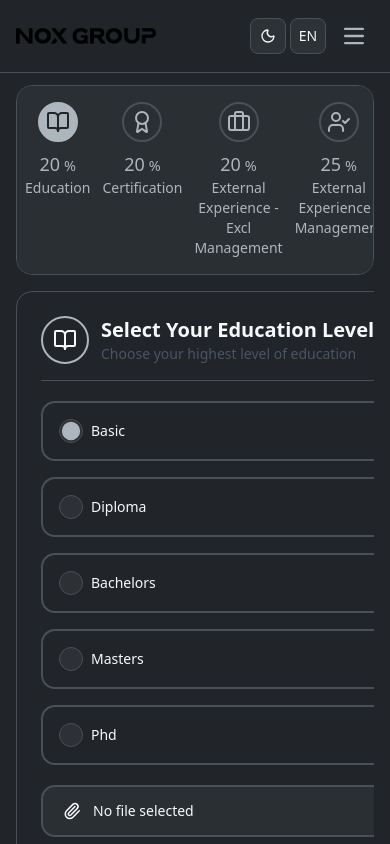
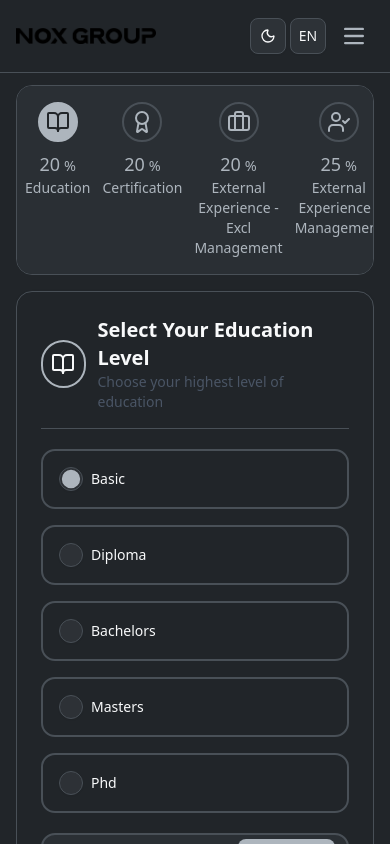
Before and after one commit to rizwanmanzoor/employee-grading, a React (Vite) app: page /employee-grading/grading in a window 390 px wide. Built offline with nearby package versions, Linux system fonts and the light colour scheme.

Commit message:
step 1 button issue fixed

```diff
--- a/src/components/steps/Step1.jsx
+++ b/src/components/steps/Step1.jsx
@@ -1,5 +1,4 @@
-import { useState } from "react"
-;
+import { useState } from "react";
 import { Input } from "../ui/input";
 import { Label } from "@/components/ui/label";
 import { BookOpen, Paperclip } from "lucide-react";
@@ -68,7 +67,7 @@ const Step1 = () => {
         </RadioGroup>
 
         <div
-          className="input-field inline-flex items-center p-1 min-w-xl w-max overflow-hidden my-5"
+          className="input-field inline-flex items-center p-1 w-full md:min-w-xl md:w-max overflow-hidden my-5"
           style={{
             backgroundColor: "var(--card)",
             color: "var(--foreground)",
```
